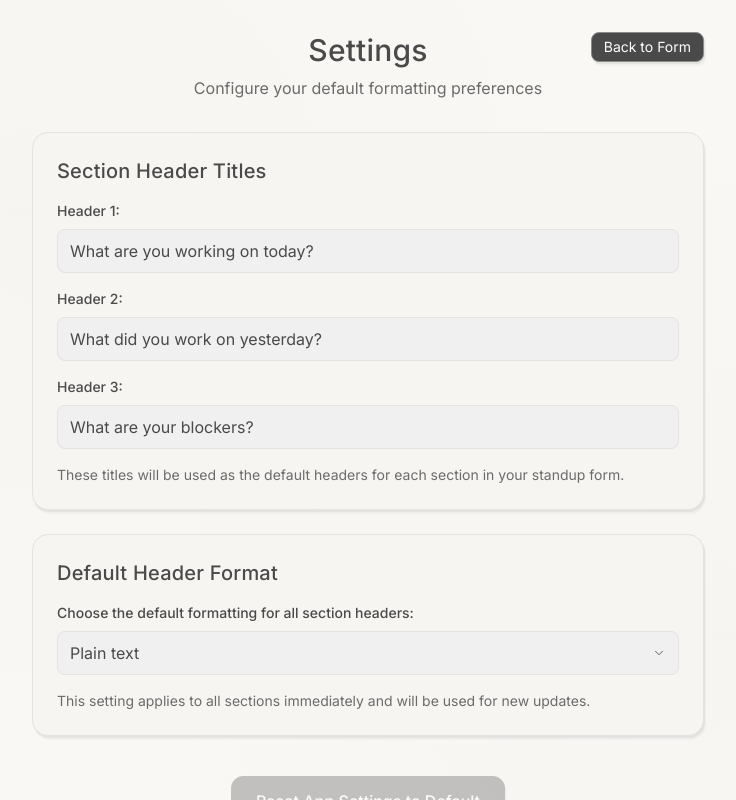
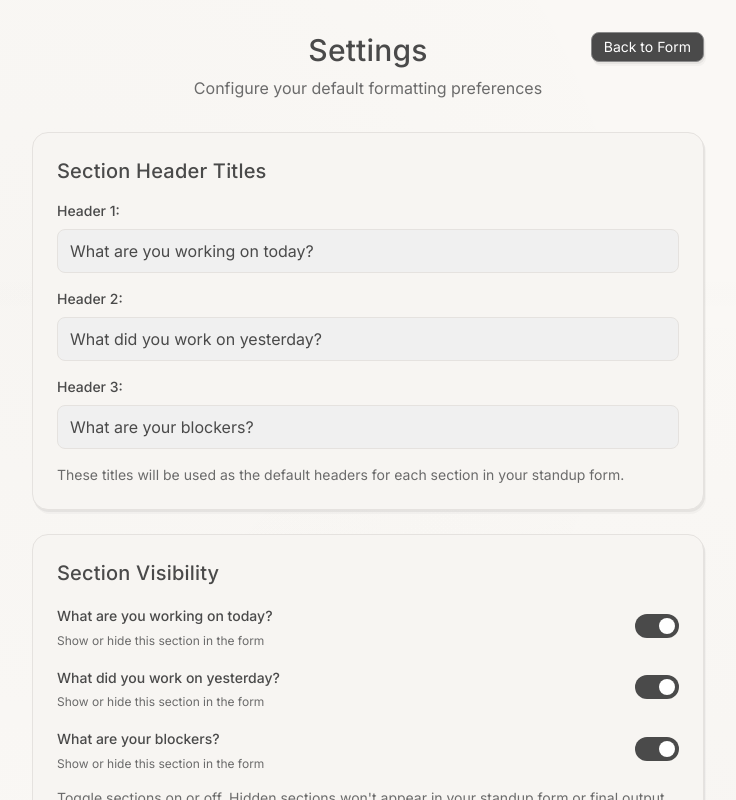
Before and after one commit to jarrensj/gmatcha, a Next.js app: page / in a window 1280 px wide. Both pictures are taken after a click on the button "Settings". Shown: the top 800 px of the page, without its empty margins (272-1008 px from the left). Built offline with nearby package versions, Linux system fonts and the light colour scheme.

Commit message:
feat: add section visibility controls to settings page

```diff
--- a/components/Settings.tsx
+++ b/components/Settings.tsx
@@ -140,6 +140,117 @@ export default function Settings({
 
         <div className="sketch-shadow rounded-2xl p-4 sm:p-6" style={{backgroundColor: 'var(--card-bg)', border: '1px solid var(--border-color)'}}>
           <h3 className="sketch-text text-xl font-semibold mb-4" style={{color: 'var(--foreground)'}}>
+            Section Visibility
+          </h3>
+
+          <div className="space-y-4">
+            <div className="flex items-center justify-between">
+              <div>
+                <span className="text-sm font-medium" style={{color: 'var(--foreground)'}}>
+                  {header1}
+                </span>
+                <p className="text-xs mt-1" style={{color: 'var(--text-muted)'}}>
+                  Show or hide this section in the form
+                </p>
+              </div>
+              <button
+                onClick={() => {
+                  // Prevent hiding if it's the only visible section
+                  if (showSection1 && !showSection2 && !showSection3) return;
+                  onShowSection1Change(!showSection1);
+                }}
+                disabled={showSection1 && !showSection2 && !showSection3}
+                className={`relative inline-flex h-6 w-11 items-center rounded-full transition-colors focus:outline-none focus:ring-2 focus:ring-offset-2 ${
+                  showSection1
+                    ? 'bg-green-600 focus:ring-green-500'
+                    : 'bg-gray-200 focus:ring-gray-500'
+                } ${(showSection1 && !showSection2 && !showSection3) ? 'opacity-50 cursor-not-allowed' : ''}`}
+                style={{
+                  backgroundColor: showSection1 ? 'var(--accent-primary)' : 'var(--medium-gray)'
+                }}
+              >
+                <span
+                  className={`inline-block h-4 w-4 transform rounded-full bg-white transition ${
+                    showSection1 ? 'translate-x-6' : 'translate-x-1'
+                  }`}
+                />
+              </button>
+            </div>
+
+            <div className="flex items-center justify-between">
+              <div>
+                <span className="text-sm font-medium" style={{color: 'var(--foreground)'}}>
+                  {header2}
+                </span>
+                <p className="text-xs mt-1" style={{color: 'var(--text-muted)'}}>
+                  Show or hide this section in the form
+                </p>
+              </div>
+              <button
+                onClick={() => {
+                  // Prevent hiding if it's the only visible section
+                  if (showSection2 && !showSection1 && !showSection3) return;
+                  onShowSection2Change(!showSection2);
+                }}
+                disabled={showSection2 && !showSection1 && !showSection3}
+                className={`relative inline-flex h-6 w-11 items-center rounded-full transition-colors focus:outline-none focus:ring-2 focus:ring-offset-2 ${
+                  showSection2
+                    ? 'bg-green-600 focus:ring-green-500'
+                    : 'bg-gray-200 focus:ring-gray-500'
+                } ${(showSection2 && !showSection1 && !showSection3) ? 'opacity-50 cursor-not-allowed' : ''}`}
+                style={{
+                  backgroundColor: showSection2 ? 'var(--accent-primary)' : 'var(--medium-gray)'
+                }}
+              >
+                <span
+                  className={`inline-block h-4 w-4 transform rounded-full bg-white transition ${
+                    showSection2 ? 'translate-x-6' : 'translate-x-1'
+                  }`}
+                />
+              </button>
+            </div>
+
+            <div className="flex items-center justify-between">
+              <div>
+                <span className="text-sm font-medium" style={{color: 'var(--foreground)'}}>
+                  {header3}
+                </span>
+                <p className="text-xs mt-1" style={{color: 'var(--text-muted)'}}>
+                  Show or hide this section in the form
+                </p>
+              </div>
+              <button
+                onClick={() => {
+                  // Prevent hiding if it's the only visible section
+                  if (showSection3 && !showSection1 && !showSection2) return;
+                  onShowSection3Change(!showSection3);
+                }}
+                disabled={showSection3 && !showSection1 && !showSection2}
+                className={`relative inline-flex h-6 w-11 items-center rounded-full transition-colors focus:outline-none focus:ring-2 focus:ring-offset-2 ${
+                  showSection3
+                    ? 'bg-green-600 focus:ring-green-500'
+                    : 'bg-gray-200 focus:ring-gray-500'
+                } ${(showSection3 && !showSection1 && !showSection2) ? 'opacity-50 cursor-not-allowed' : ''}`}
+                style={{
+                  backgroundColor: showSection3 ? 'var(--accent-primary)' : 'var(--medium-gray)'
+                }}
+              >
+                <span
+                  className={`inline-block h-4 w-4 transform rounded-full bg-white transition ${
+                    showSection3 ? 'translate-x-6' : 'translate-x-1'
+                  }`}
+                />
+              </button>
+            </div>
+          </div>
+
+          <p className="text-sm mt-4" style={{color: 'var(--text-muted)'}}>
+            Toggle sections on or off. Hidden sections won't appear in your standup form or final output. At least one section must remain visible.
+          </p>
+        </div>
+
+        <div className="sketch-shadow rounded-2xl p-4 sm:p-6" style={{backgroundColor: 'var(--card-bg)', border: '1px solid var(--border-color)'}}>
+          <h3 className="sketch-text text-xl font-semibold mb-4" style={{color: 'var(--foreground)'}}>
             Default Header Format
           </h3>
 
```
